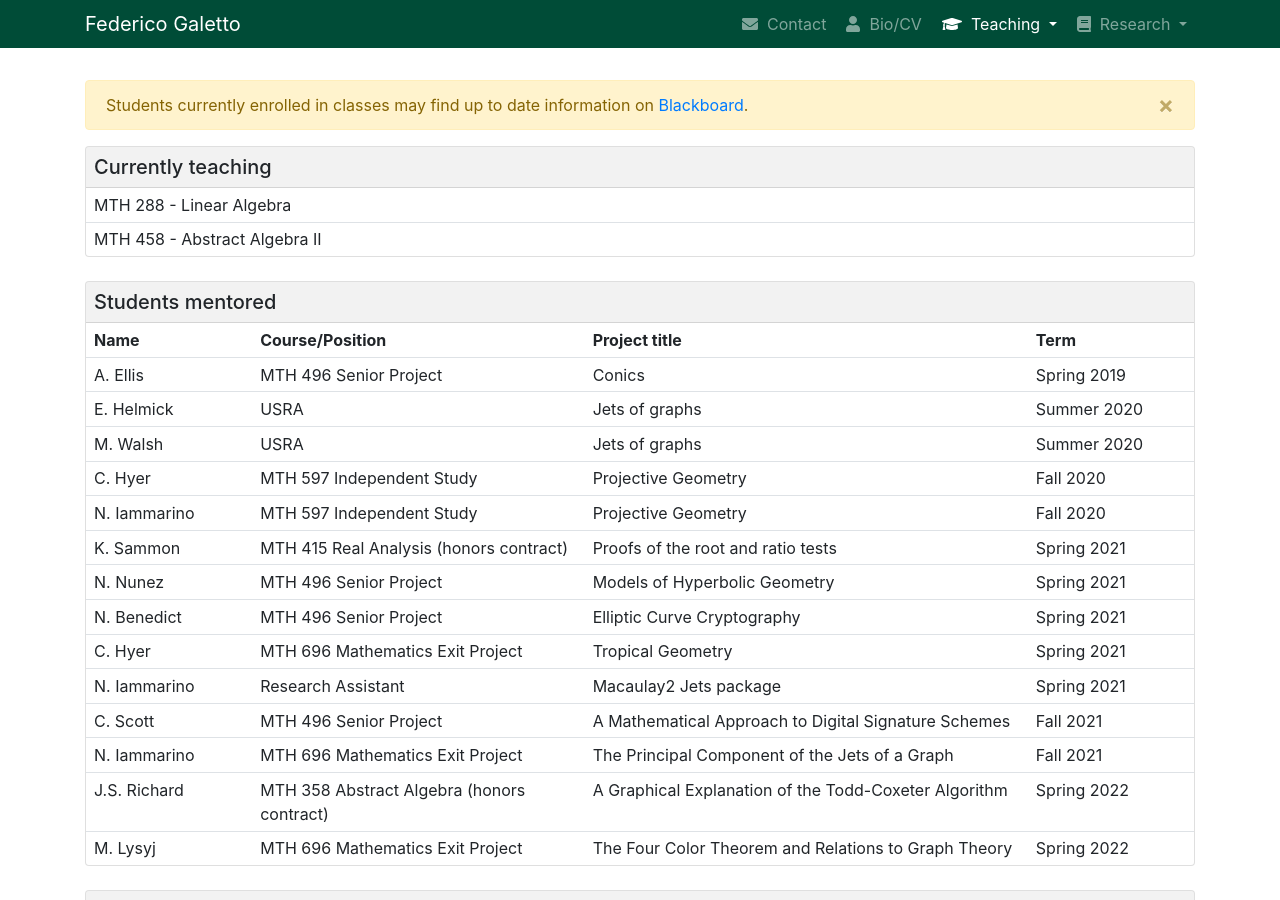
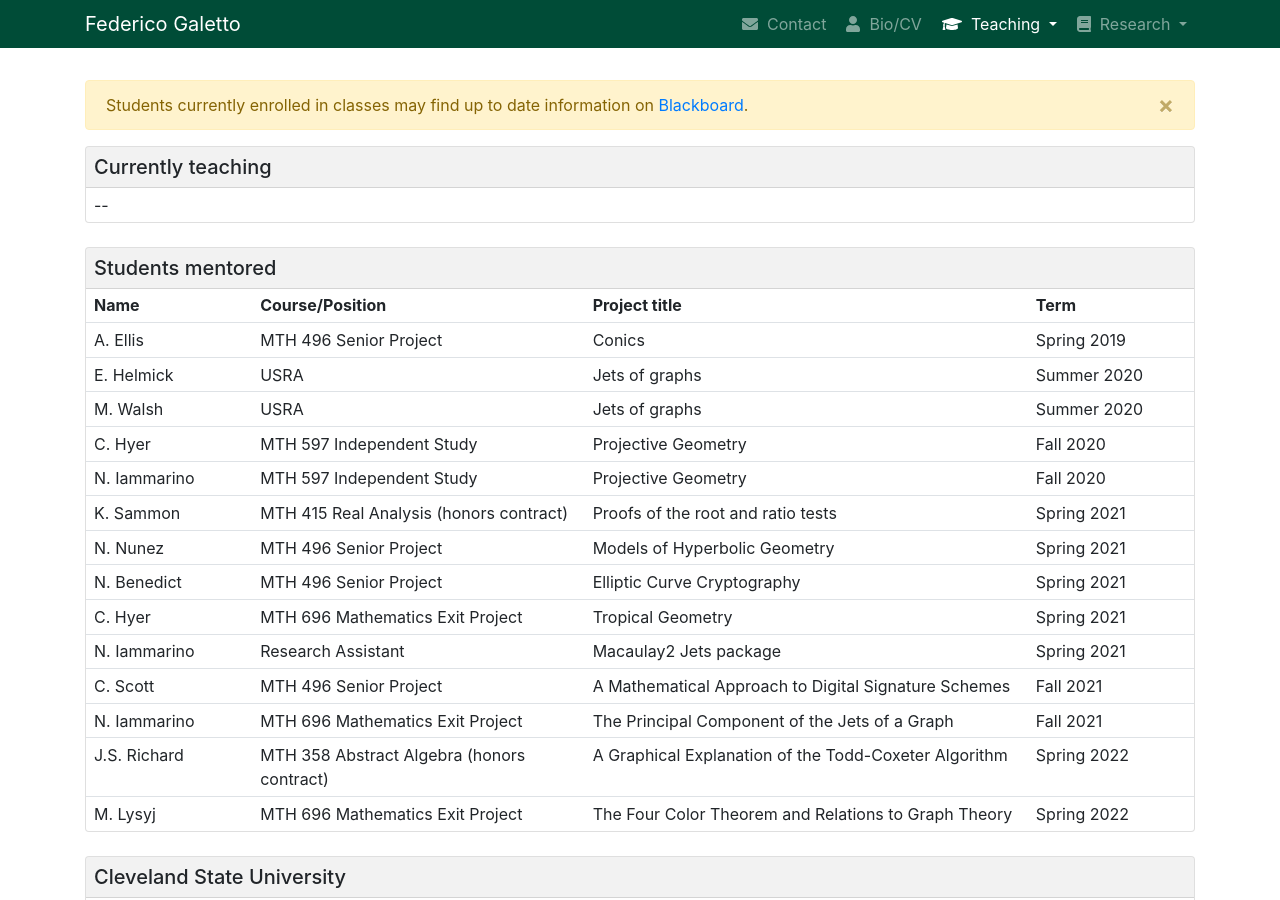
Before and after one commit to galettof/galettof.github.io, a Jekyll site: the page built from teaching.html, in a window 1280 px wide and 900 px high. Built offline with Jekyll 4.4.1, drawn with Linux system fonts in a browser that asks for light colours; nearby versions of some CDN libraries.

Commit message:
emptied current teaching for Summer 2023

```diff
--- a/teaching.html
+++ b/teaching.html
@@ -21,8 +21,11 @@ active: teaching
 	</div>
 	<table class="table notop table-sm mb-0">
 	  <tbody>
+	    <tr><td>--</td></tr>
+	    <!--
 	    <tr><td>MTH 288 - Linear Algebra</td></tr>
 	    <tr><td>MTH 458 - Abstract Algebra II</td></tr>
+	    -->
 	  </tbody>
 	</table>
       </div>
```
